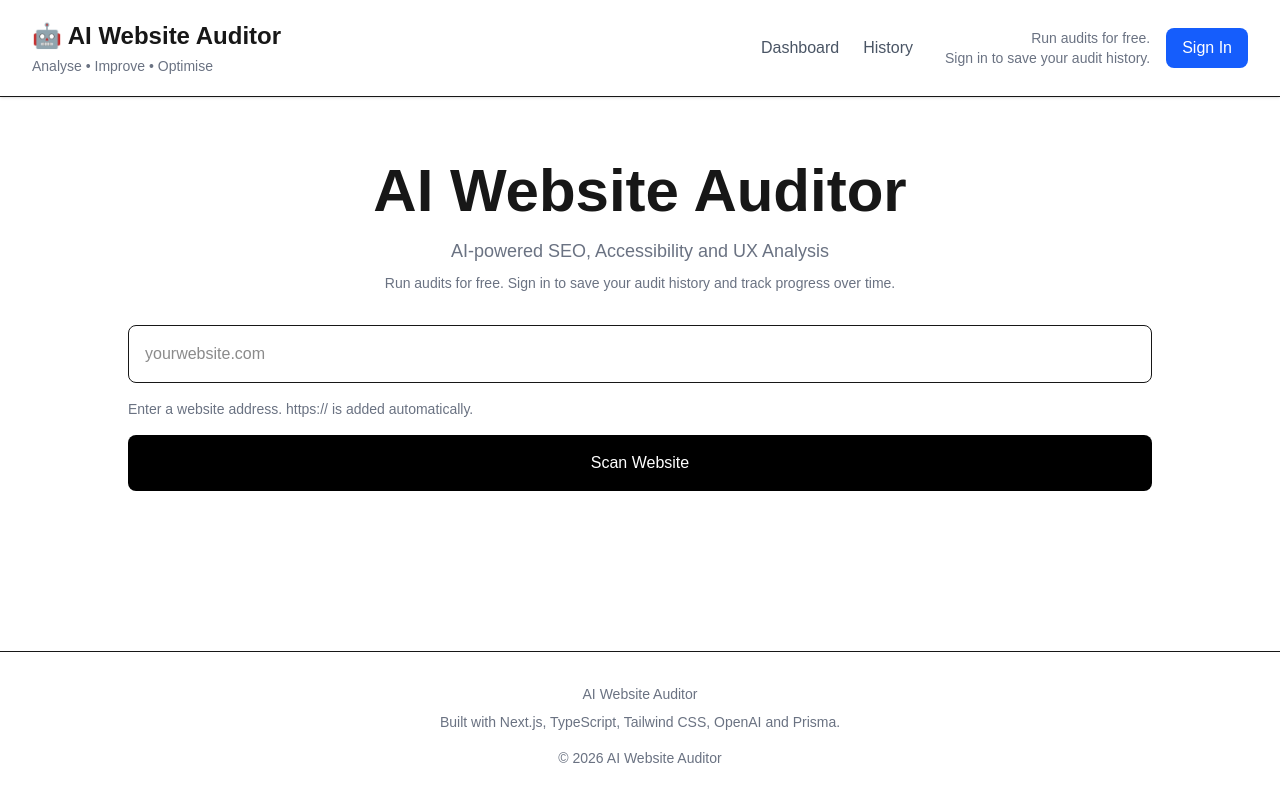
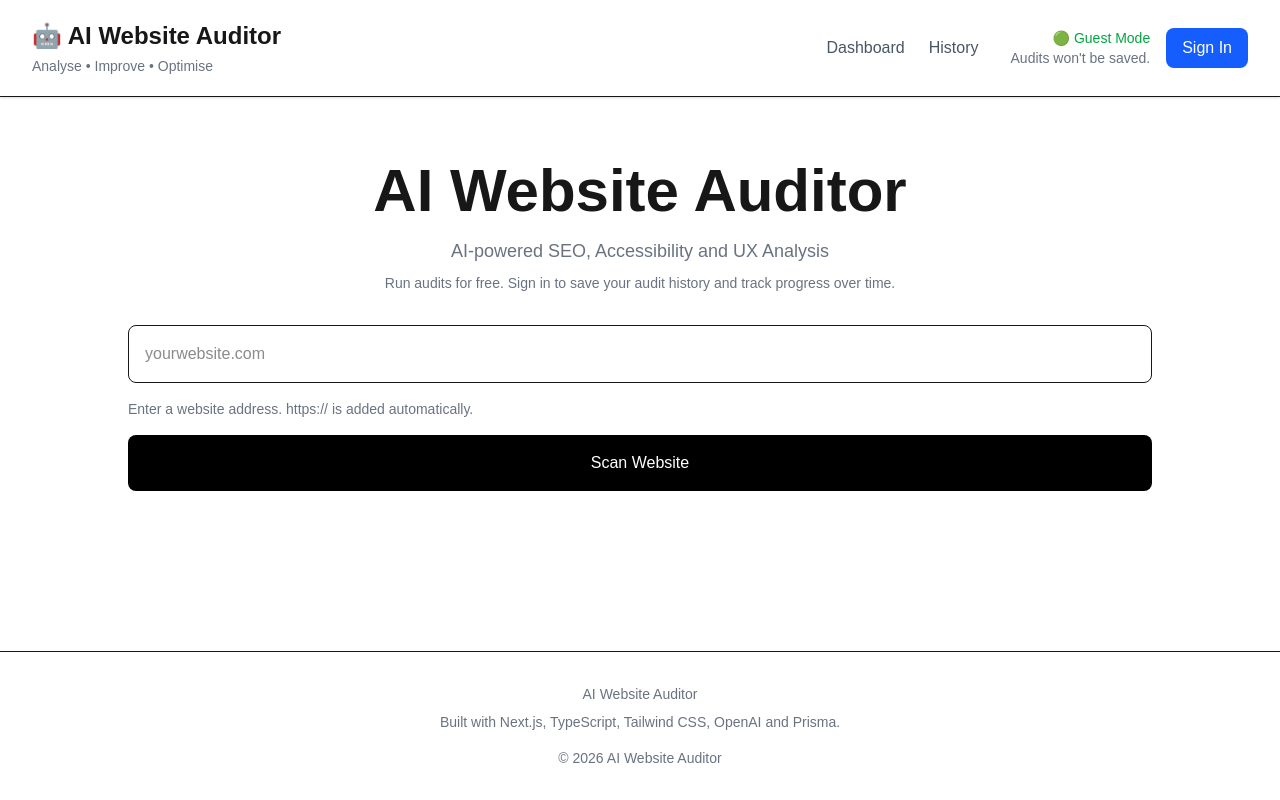
Before and after one commit to SusanAlexFSD/AIWebsiteAuditor, a Next.js app in the folder ai-website-auditor/: page / in a window 1280 px wide. Built offline with nearby package versions, Linux system fonts and the light colour scheme; no server answers.

Commit message:
Amendment made to Login page

```diff
--- a/ai-website-auditor/components/Layout/AppHeader.tsx
+++ b/ai-website-auditor/components/Layout/AppHeader.tsx
@@ -48,12 +48,17 @@ export default function AppHeader() {
 
           <div className="flex items-center gap-4">
 
-            {!session && (
-              <div className="hidden text-right text-sm text-gray-500 lg:block">
-                <p>Run audits for free.</p>
-                <p>Sign in to save your audit history.</p>
-              </div>
-            )}
+           {!session && (
+            <div className="hidden text-right text-sm lg:block">
+              <p className="font-medium text-green-600">
+                🟢 Guest Mode
+              </p>
+
+              <p className="text-gray-500">
+                Audits won't be saved.
+              </p>
+            </div>
+          )}
 
             {session ? (
               <>
```
Also changed, not shown: 1 other file (tests, documents, lock files or other folders).
